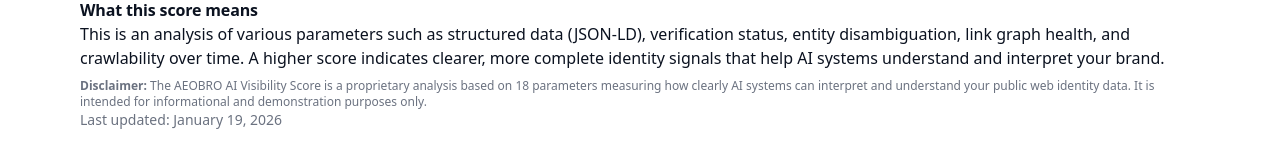
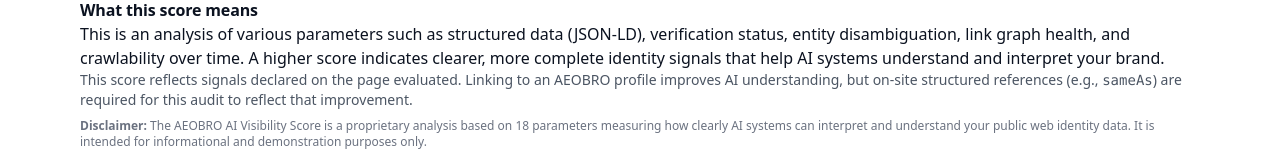
Before and after one commit to NewguyMMM/aeobro, a Next.js app: page /audit in a window 1280 px wide. Shown: the part 316-468 px from the top of the page. Built offline with nearby package versions, Linux system fonts and the light colour scheme; no server answers.

Commit message:
Update page.tsx

```diff
--- a/app/(marketing)/audit/page.tsx
+++ b/app/(marketing)/audit/page.tsx
@@ -731,6 +731,13 @@ export default async function Page({ searchParams }: PageProps) {
           verification status, entity disambiguation, link graph health, and crawlability over time.
           A higher score indicates clearer, more complete identity signals that help AI systems understand and interpret your brand.
         </p>
+
+        {/* Clarification (expectations) */}
+        <p className="text-sm text-gray-600">
+          This score reflects signals declared on the page evaluated. Linking to an AEOBRO profile improves AI understanding,
+          but on-site structured references (e.g., <code>sameAs</code>) are required for this audit to reflect that improvement.
+        </p>
+
         {/* Proprietary disclaimer */}
         <p className="mt-2 text-xs text-gray-500">
           <strong>Disclaimer:</strong> The AEOBRO AI Visibility Score is a proprietary analysis
```
